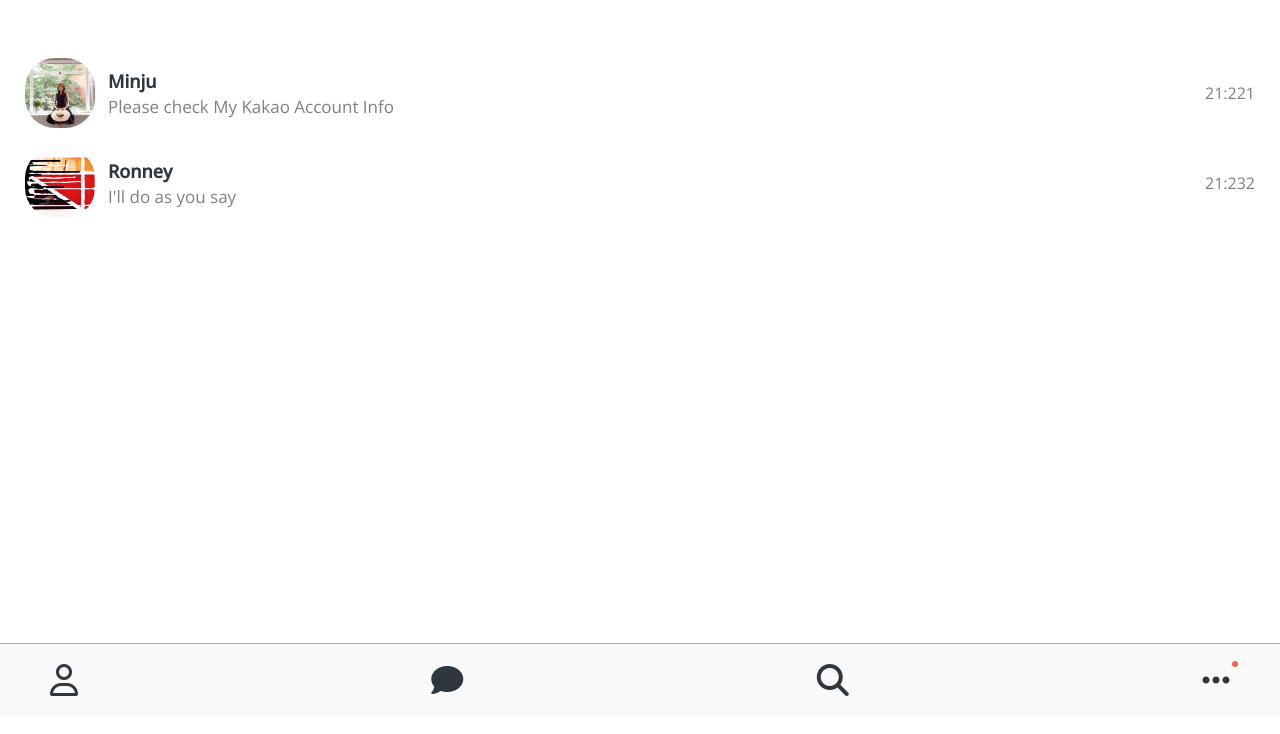
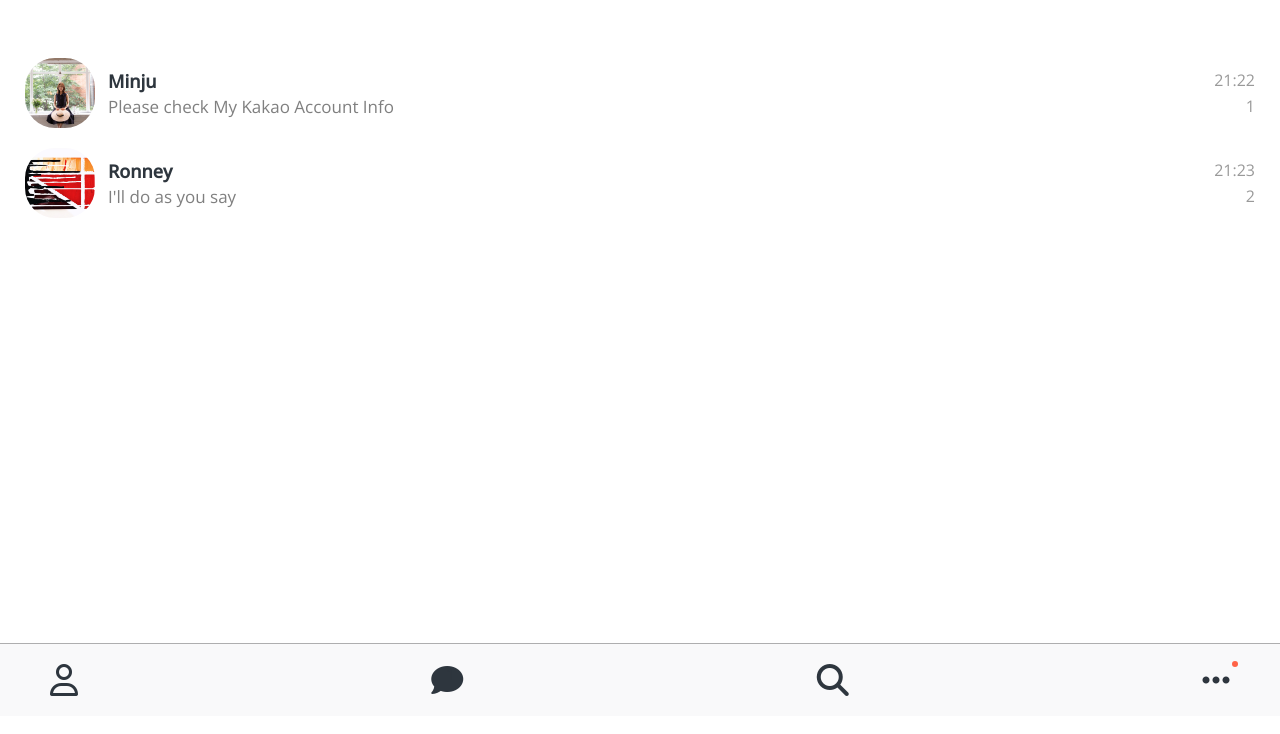
Before and after one commit to minju1009/kokoa-clone-2021, a plain HTML site: page chats.html in a window 1280 px wide. Shown: the part 84-818 px from the top of the page. Drawn offline with nearby package versions, Linux system fonts and the light colour scheme.

Commit message:
Update user-component.css

```diff
--- a/css/components/user-component.css
+++ b/css/components/user-component.css
@@ -45,5 +45,13 @@
 }
 
 .user-component__column:last-child {
-  color: rgba(0, 0, 0, 0.5);
+  color: rgba(0, 0, 0, 0.4);
+  display: flex;
+  flex-direction: column;
+  align-items: flex-end;
 }
+
+.user-component__time {
+  display: block;
+  margin-bottom: 10px;
+}
```
